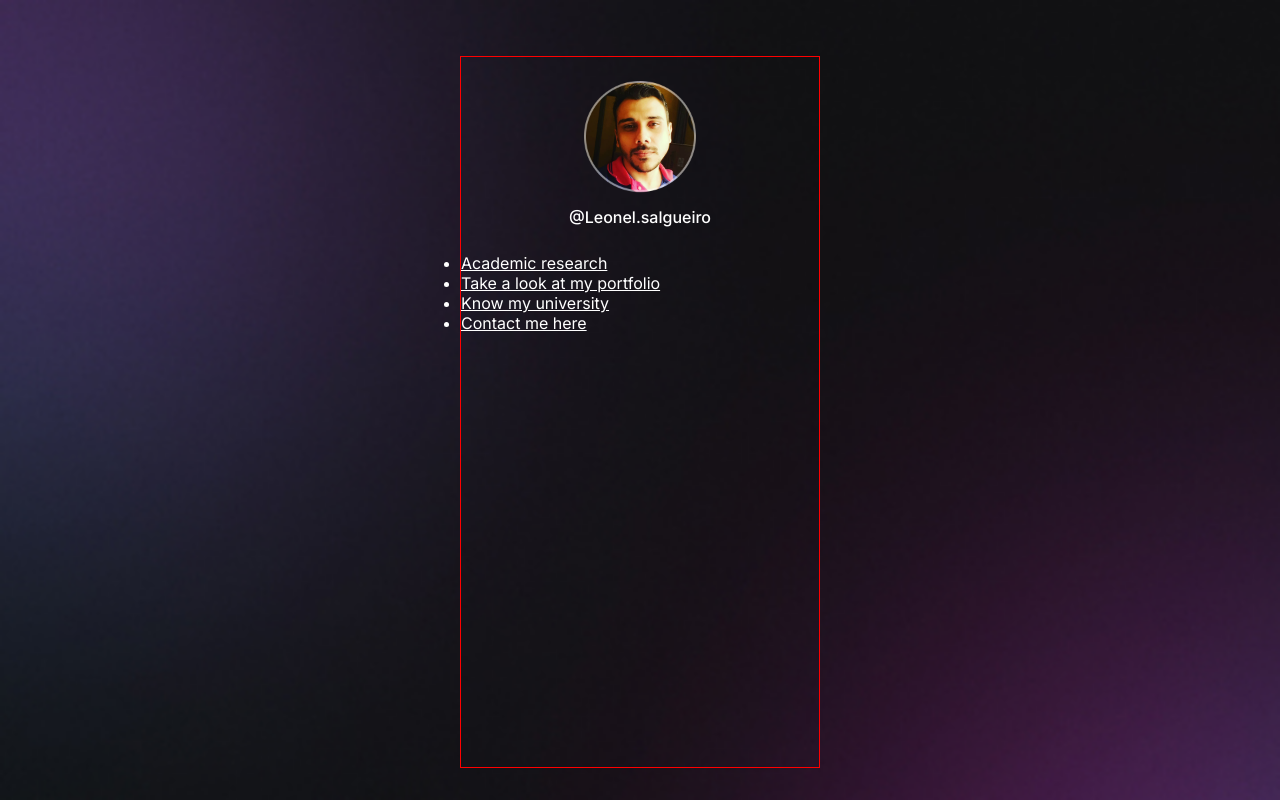
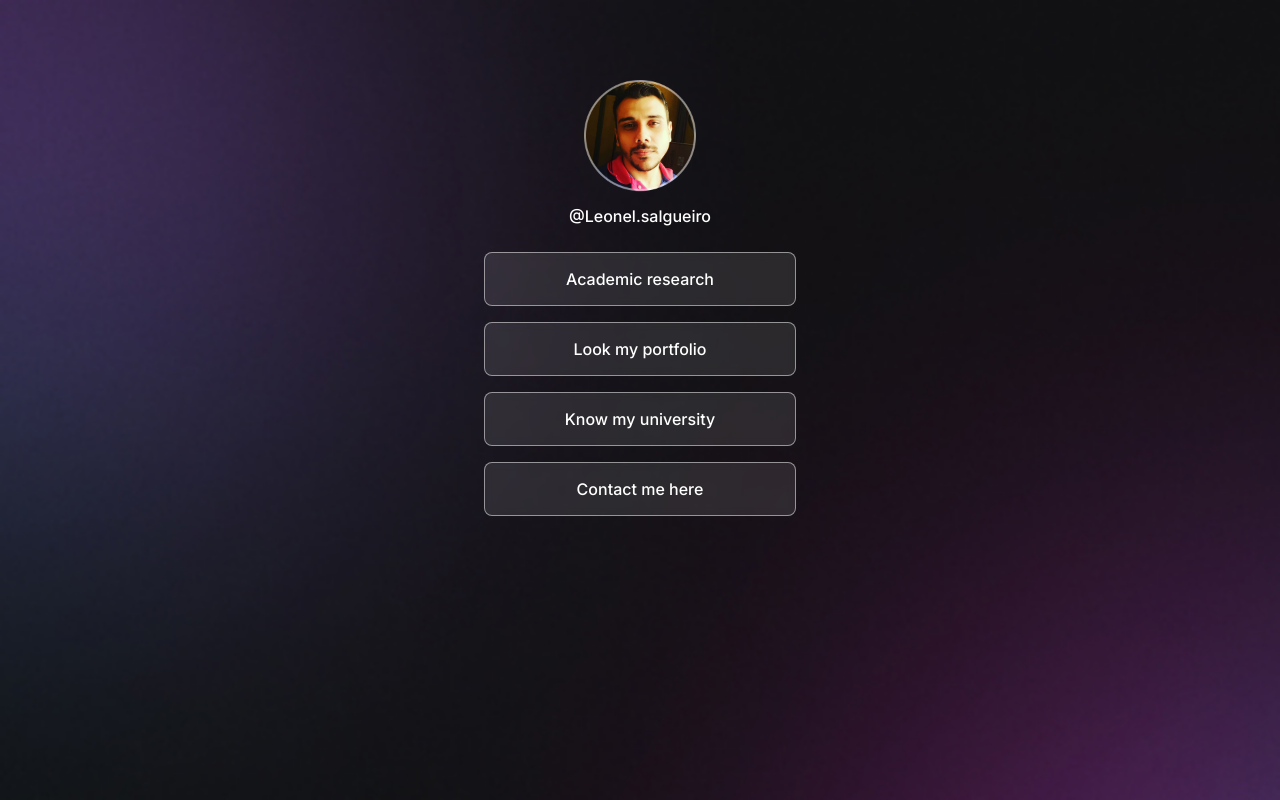
Before and after one commit to LeonelSalgueiro/pagina-de-links, a plain HTML site: page index.html in a window 1280 px wide. Drawn offline with Linux system fonts and the light colour scheme.

Commit message:
terminando os botões no darkmode

```diff
--- a/index.html
+++ b/index.html
@@ -23,7 +23,7 @@
     </li>
 
     <li>
-      <a href="https://github.com/LeonelSalgueiro?tab=projects" target="_blank">Take a look at my portfolio</a>
+      <a href="https://github.com/LeonelSalgueiro?tab=projects" target="_blank">Look my portfolio</a>
     </li>
 
     <li>
--- a/style.css
+++ b/style.css
@@ -15,10 +15,10 @@ body * {
 }
 
 #container {
-  border: 1px solid red;
   width: 360px;
   height: 712px;
   margin: 56px auto 0px;
+  padding: 0px 24px;
 }
 
 #profile {
@@ -35,3 +35,31 @@ body * {
   line-height: 24px;
   margin-top: 8px;
 }
+
+ul {
+  list-style: none;
+  display: flex;
+  flex-direction: column;
+  gap: 16px;
+
+}
+
+ul li a {
+  display: flex;
+  justify-content: center;
+  align-items: center;
+  padding: 16px 24px;
+  background: rgba(255, 255, 255, 0.1);
+  border: 1px solid rgba(255, 255, 255, 0.5);
+  border-radius: 8px;
+  backdrop-filter: blur(4px);
+  -webkit-backdrop-filter: blur(4px);
+  text-decoration: none;
+  font-weight: 500;
+  transition: background 0.2s;
+}
+
+ul li a:hover {
+  background: rgba(255, 255, 255, 0.05);
+  border: 1.5px solid white
+}
```
